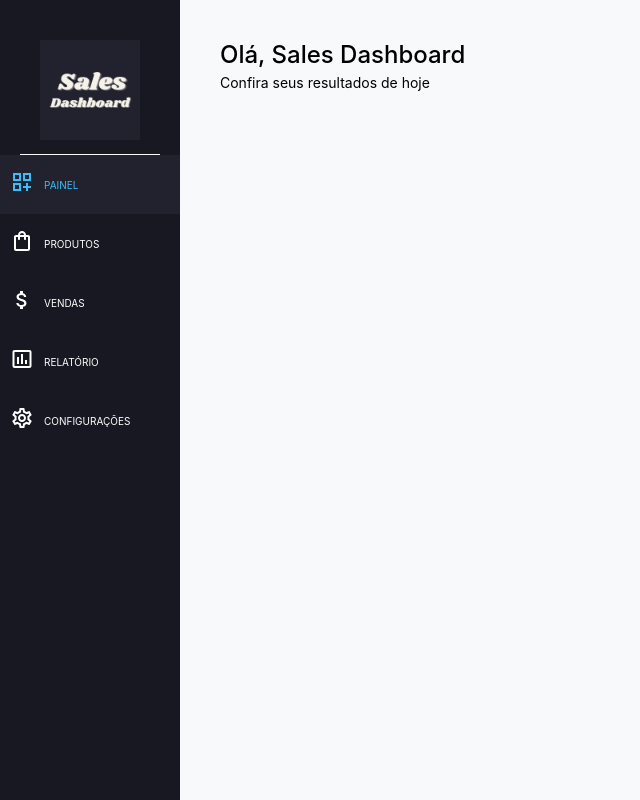
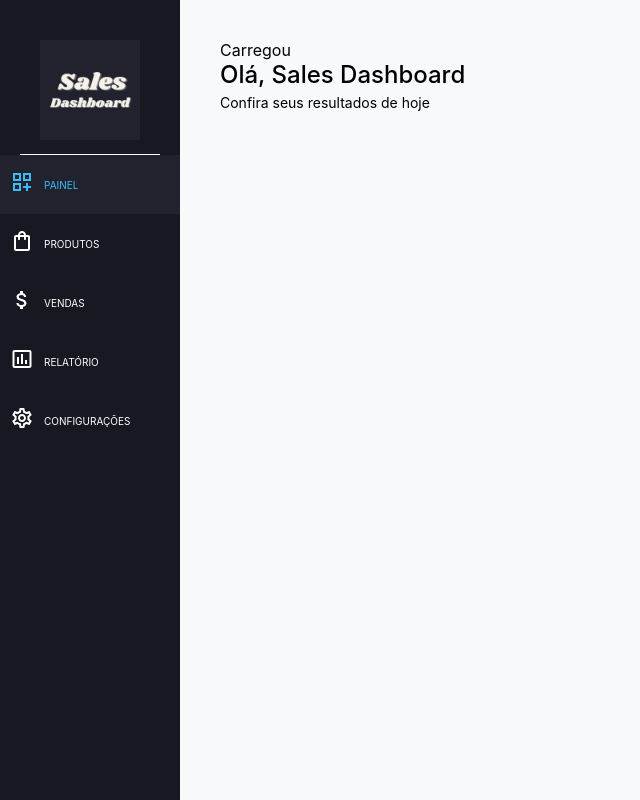
Before and after one commit to Pedro-Afonso/sales-dashboard, a Next.js app: page / in a window 1280 px wide. Shown: the whole page, without its empty margins (0-640 px from the left). Built offline with nearby package versions, Linux system fonts and the light colour scheme; no server answers.

Commit message:
feat: Implements useQuery hook

```diff
--- a/src/shared/layouts/BasicLayout/index.tsx
+++ b/src/shared/layouts/BasicLayout/index.tsx
@@ -4,12 +4,23 @@ import Head from 'next/head'
 import styles from './BasicLayout.module.scss'
 
 import { Drawer } from '@/components'
+import {
+  useGetOrdersQuery,
+  useGetProductsQuery,
+  useGetSettingsQuery
+} from '@/services'
 
 interface IBasicLayoutProps {
   children: ReactNode
 }
 
 export const BasicLayout: FC<IBasicLayoutProps> = ({ children }) => {
+  const { isLoading: isLoadingOrders } = useGetOrdersQuery()
+  const { isLoading: isLoadingProducts } = useGetProductsQuery()
+  const { isLoading: isLoadingSettings } = useGetSettingsQuery()
+
+  const isLoading = isLoadingOrders || isLoadingProducts || isLoadingSettings
+
   return (
     <>
       <Head>
@@ -18,11 +29,13 @@ export const BasicLayout: FC<IBasicLayoutProps> = ({ children }) => {
         <meta name="viewport" content="width=device-width, initial-scale=1" />
         <link rel="icon" href="/favicon.ico" />
       </Head>
-
       <main className={styles.main}>
         <Drawer />
 
-        <section className={styles.content}>{children}</section>
+        <section className={styles.content}>
+          {isLoading ? <p>Carregando...</p> : <p>Carregou</p>}
+          {children}
+        </section>
       </main>
     </>
   )
```
